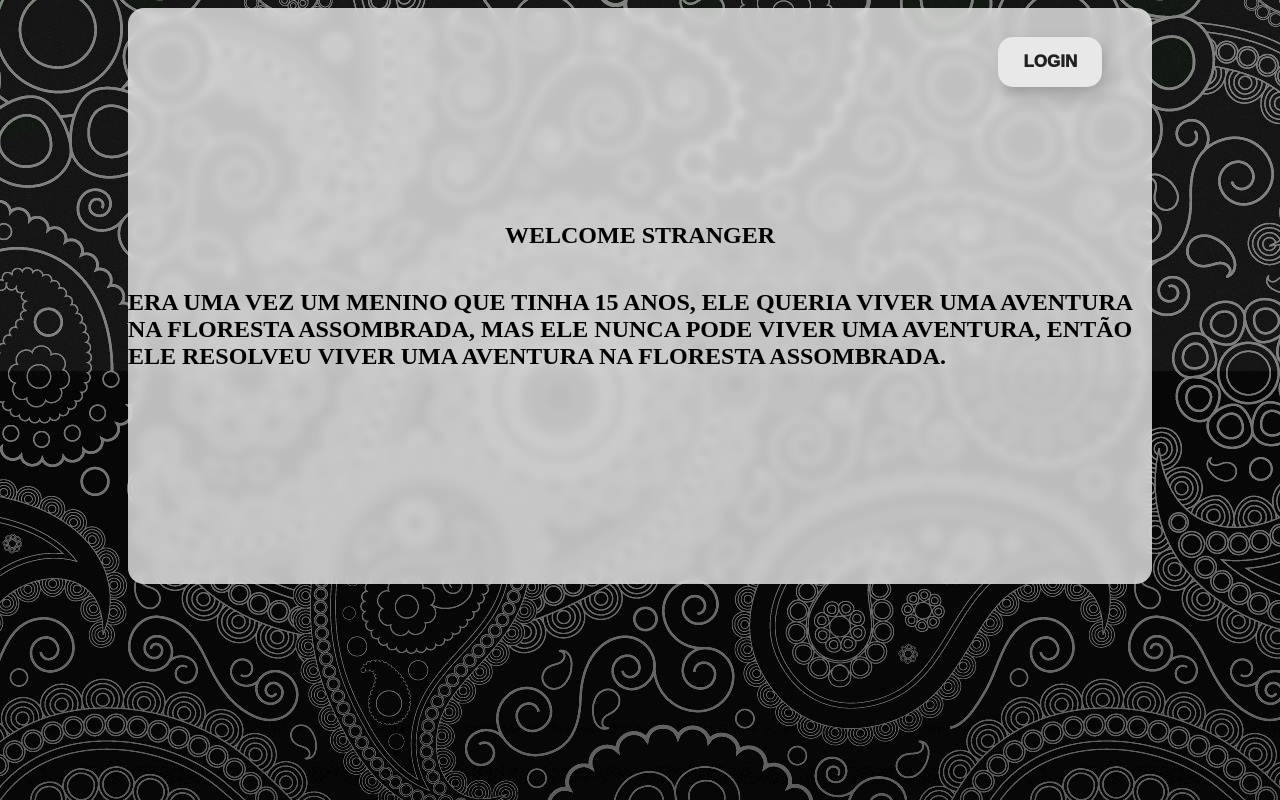
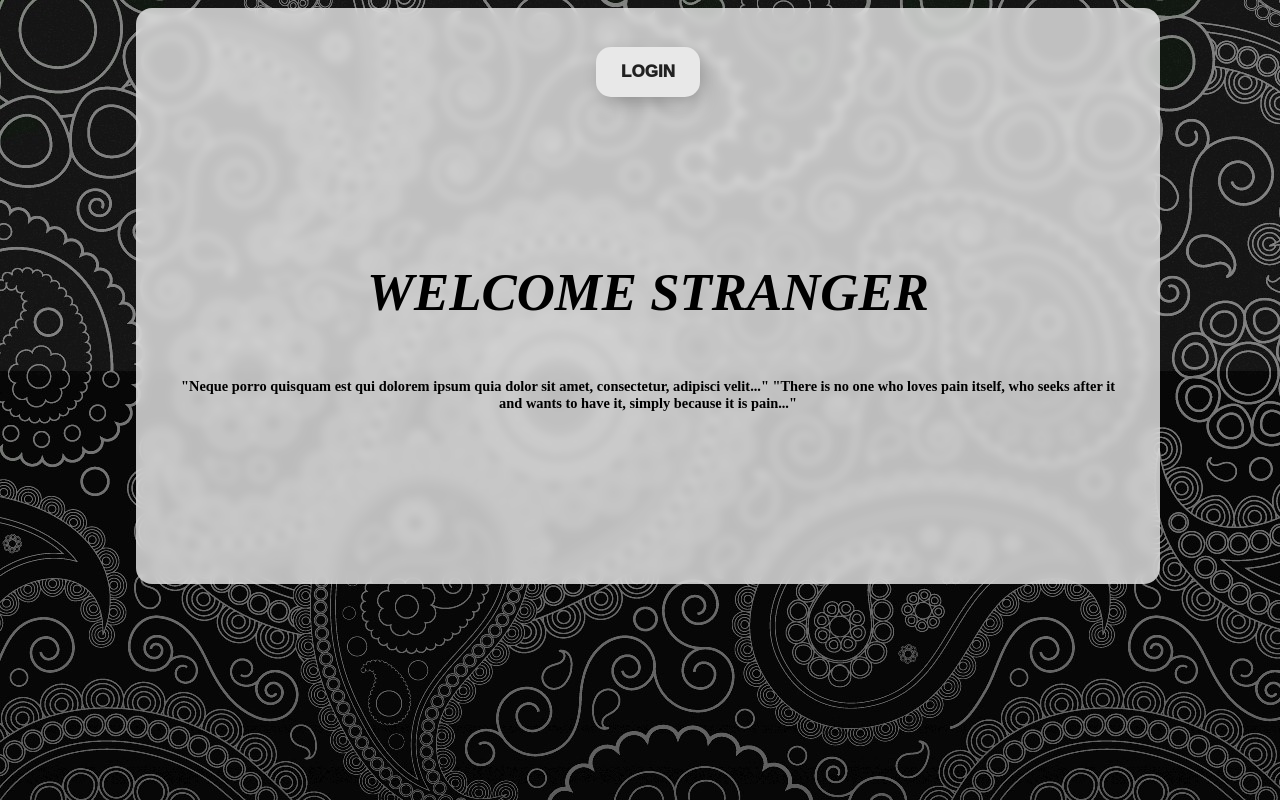
Before and after one commit to SDegenhardts/next-project, a Next.js app: page / in a window 1280 px wide. Built offline with nearby package versions, Linux system fonts and the light colour scheme.

Commit message:
Add Validation

```diff
--- a/package.json
+++ b/package.json
@@ -14,6 +14,7 @@
     "next": "13.4.1",
     "react": "18.2.0",
     "react-dom": "18.2.0",
+    "react-icons": "^4.8.0",
     "yarn": "^1.22.19"
   }
 }
--- a/src/pages/index.js
+++ b/src/pages/index.js
@@ -7,6 +7,7 @@ export default function Home() {
         <div className={styles.buttonhome}>
           <button><a href='/login'>LOGIN</a></button>
         </div>
+        <div className={styles.boxhome}>
         <div className={styles.fonthome}>
           <h1 className={styles.font}>
             WELCOME STRANGER
@@ -14,11 +15,12 @@ export default function Home() {
         </div>
         <div className={styles.fonthome2}>
           <h2>
-          ERA UMA VEZ UM MENINO QUE TINHA 15 ANOS, ELE QUERIA VIVER UMA AVENTURA NA FLORESTA ASSOMBRADA, MAS ELE NUNCA PODE VIVER UMA AVENTURA, ENTÃO ELE RESOLVEU VIVER UMA AVENTURA NA FLORESTA ASSOMBRADA.
+          "Neque porro quisquam est qui dolorem ipsum quia dolor sit amet, consectetur, adipisci velit..."
+"There is no one who loves pain itself, who seeks after it and wants to have it, simply because it is pain..."
           </h2>
           </div>
           <div>
-
+            </div>
           </div>
       </div>
     </section>
--- a/src/styles/Home.module.css
+++ b/src/styles/Home.module.css
@@ -2,8 +2,7 @@
     display: flex;
     justify-content: center;
     box-shadow: rgb(134, 134, 134)
-
-  }
+}
 
 .container .fundo {
 width: 80vw;
@@ -11,28 +10,21 @@ height: 45vw;
 display: flex;
 flex-direction: column;
 place-items: center;
-justify-content: center ;
+justify-content: center;
 /* gap: 10%; */
 background-color: rgba(255, 255, 255, 0.733);
 backdrop-filter: blur(5px);
 border-radius: 1em;
 }
 
-.buttonhome {
-    position: absolute;
-    top: 0;
-    z-index: 1;
-    left: 85%;
-    top: 5%;
+.menu{
+    padding-bottom: 3%;
+    width: 100%;
+    display: flex;
+    justify-content: space-evenly;
+    gap: 12em;
 }
 
-.busca {
-    position: absolute;
-    top: 0;
-    right: 71%;
-    top: 5%
-
-}
 
 .box {
     background-color: rgb(255, 255, 255);
@@ -41,8 +33,15 @@ border-radius: 1em;
     flex-direction: column;
     width: 75vw;
     height: 35vw;
-    position: absolute;
-    top: 7.5vw;
+    text-align: center;
+}
+
+.boxhome {
+    display:  flex;
+    justify-content: center;
+    flex-direction: column;
+    width: 75vw;
+    height: 35vw;
     text-align: center;
 }
 
@@ -63,3 +62,26 @@ border-radius: 1em;
     /* align-items: center; */
     text-align: center;
 }
+
+.boxhome .fonthome {
+    display:  flex;
+    justify-content: center;
+    flex-direction: column;
+    font-size: 2.2em;
+    font-style: italic;
+    font-family: 'Times New Roman', Times, serif;
+}
+
+.boxhome .fonthome2 {
+    display:  flex;
+    justify-content: center;
+    flex-direction: column;
+    font-size: 60%;
+    /* align-items: center; */
+    text-align: center;
+}
+
+.busca {
+    outline: 50em;
+
+}
--- a/src/styles/globals.css
+++ b/src/styles/globals.css
@@ -1,6 +1,8 @@
 body{
   background-image: url("../../357145.jpg");
   background-color: black;
+  width: 100%;
+  height: 100%;
 }
 
 input {
@@ -8,38 +10,17 @@ input {
   border: unset;
   border-radius: 15px;
   color: #212121;
-  z-index: 1;
+  /* z-index: 1; */
   background: #e8e8e8;
-  position: relative;
   font-weight: 1000;
   font-size: 17px;
   -webkit-box-shadow: 4px 8px 19px -3px rgba(0,0,0,0.27);
   box-shadow: 4px 8px 19px -3px rgba(0,0,0,0.27);
   -webkit-transition: all 250ms;
   transition: all 250ms;
-  overflow: hidden;
-  justify-content: center;
-  align-items: center;
- }
-
- input::before {
-  content: "";
-  position: absolute;
-  top: 0;
-  left: 0;
-  height: 100%;
-  width: 0;
-  border-radius: 15px;
-  background-color: #212121;
-  z-index: -1;
-  -webkit-box-shadow: 4px 8px 19px -3px rgba(0,0,0,0.27);
-  box-shadow: 4px 8px 19px -3px rgba(0,0,0,0.27);
-  -webkit-transition: all 250ms;
-  transition: all 250ms
- }
-
- input:hover::before {
-  width: 100%;
+  /* overflow: hidden; */
+  /* justify-content: center; */
+  /* align-items: center; */
  }
 
  button {
@@ -61,7 +42,7 @@ input {
 
  a {
    text-decoration: none;
-   color: inherit;
+   color: inherit ;
  }
 
  button::before {
```
Also changed, not shown: src/pages/utilitario.js (+11 -2 lines), 1 other file (tests, documents, lock files or other folders).
